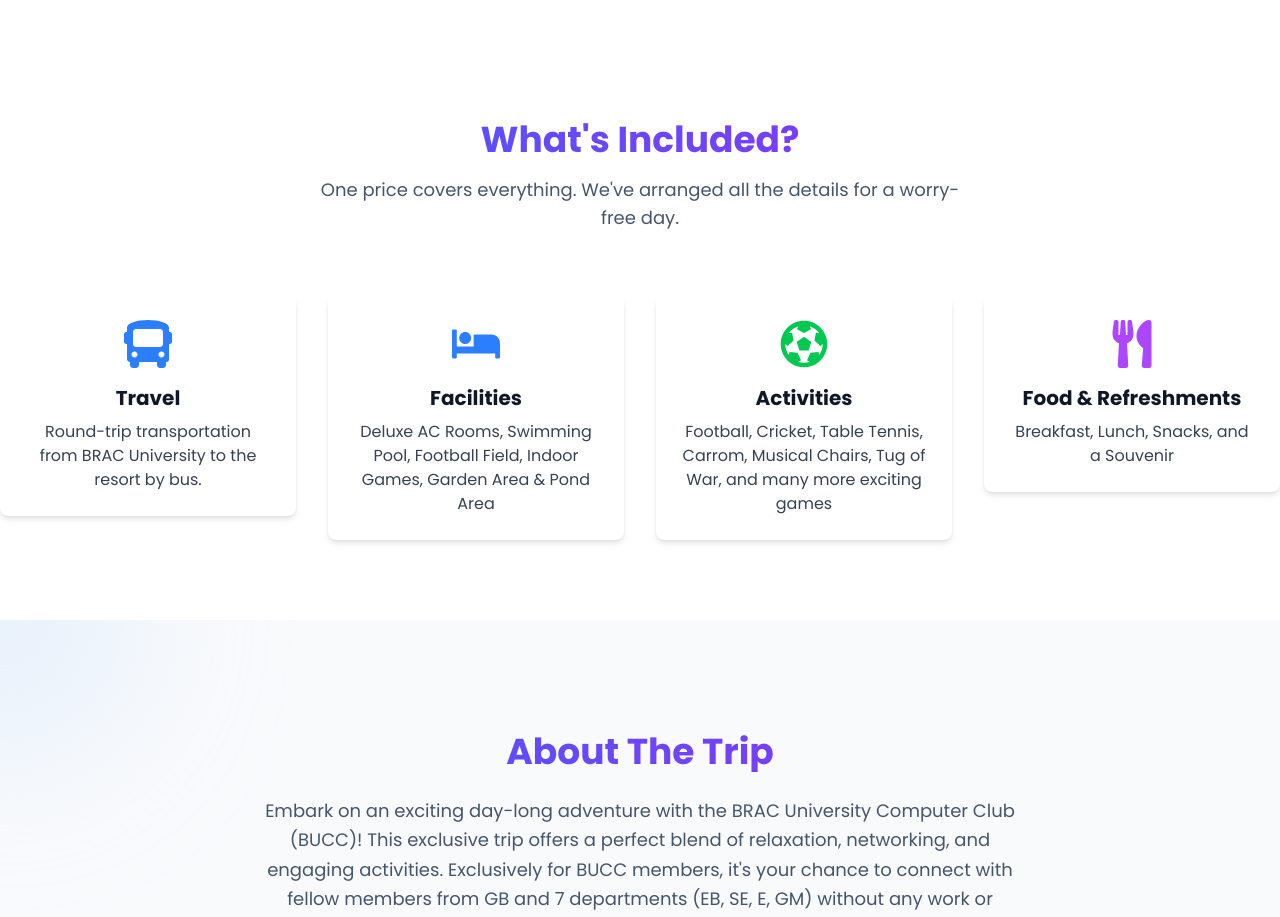
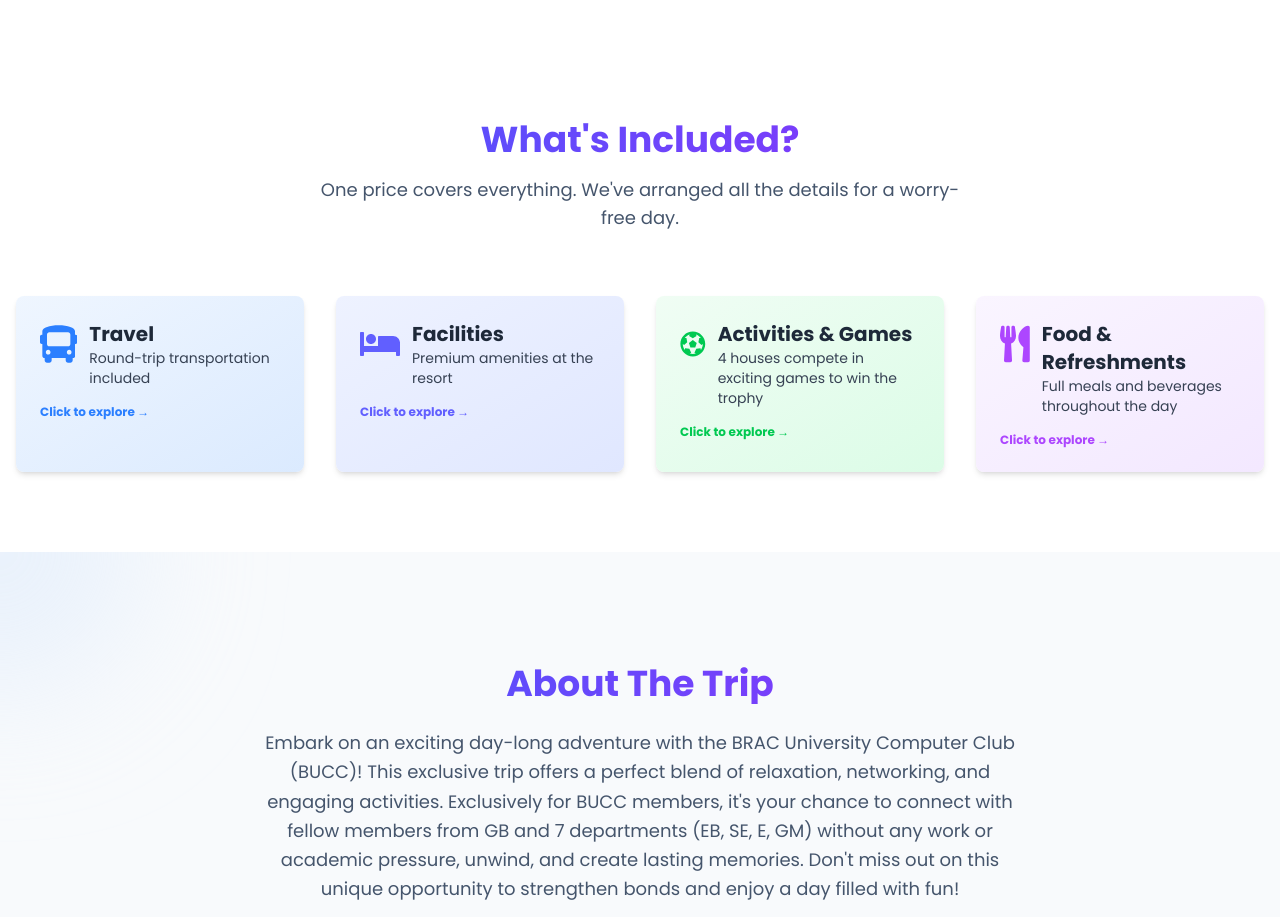
Before and after one commit to hh-abir/bucc-day-trip-2025, a Next.js app: page / in a window 1280 px wide. Shown: the part 1520-2437 px from the top of the page. Built offline with nearby package versions, Linux system fonts and the light colour scheme.

Commit message:
fghfghrt

```diff
--- a/app/components/WhatsIncluded.tsx
+++ b/app/components/WhatsIncluded.tsx
@@ -1,10 +1,9 @@
 'use client';
 
-import React from 'react';
-import IncludedCard from './IncludedCard';
-import { motion } from 'framer-motion';
+import React, { useState } from 'react';
+import { motion, AnimatePresence } from 'framer-motion';
 import { useInView } from 'react-intersection-observer';
-import { FaBed, FaFutbol, FaUtensils, FaBus } from 'react-icons/fa';
+import { FaBed, FaFutbol, FaUtensils, FaBus, FaTimes } from 'react-icons/fa';
 
 const WhatsIncluded = () => {
   const [ref, inView] = useInView({
@@ -12,58 +11,322 @@
     threshold: 0.1,
   });
 
+  // --- Card types (declare before using selectedCard) ---
+  type FoodSection = { label: string; items: string[] };
+  type FoodContent = {
+    breakfast: FoodSection;
+    lunch: FoodSection;
+    snacks: FoodSection;
+  };
+
+  type Activity = { name: string; desc: string; obstacles?: string[] };
+
+  type Card =
+    | {
+        id: 'travel' | 'facilities';
+        icon: React.ReactNode;
+        title: string;
+        bgGradient: string;
+        accentColor: string;
+        borderColor: string;
+        description: string;
+        content: string[];
+      }
+    | {
+        id: 'activities';
+        icon: React.ReactNode;
+        title: string;
+        bgGradient: string;
+        accentColor: string;
+        borderColor: string;
+        description: string;
+        content: Activity[];
+      }
+    | {
+        id: 'food';
+        icon: React.ReactNode;
+        title: string;
+        bgGradient: string;
+        accentColor: string;
+        borderColor: string;
+        description: string;
+        content: FoodContent;
+      };
+
+  const [selectedCard, setSelectedCard] = useState<Card['id'] | null>(null);
+
   const cardVariants = {
     hidden: { opacity: 0, y: 50 },
     visible: { opacity: 1, y: 0 },
   };
 
+  const drawerVariants = {
+    hidden: { x: '100%', opacity: 0 },
+    visible: { x: 0, opacity: 1 },
+    exit: { x: '100%', opacity: 0 },
+  };
+
+  const overlayVariants = {
+    hidden: { opacity: 0 },
+    visible: { opacity: 1 },
+    exit: { opacity: 0 },
+  };
+
+  const cards = [
+    {
+      id: 'travel',
+      icon: <FaBus className="w-12 h-12 text-blue-500" />,
+      title: 'Travel',
+      bgGradient: 'from-blue-50 to-blue-100',
+      accentColor: 'text-blue-500',
+      borderColor: 'border-blue-200',
+      description: 'Round-trip transportation included',
+      content: [
+        'Depart from BRAC University',
+        'Enjoy comfortable bus ride to the resort with fellow BUCCians',
+        'Return to campus at end of day',
+      ],
+    },
+    {
+      id: 'facilities',
+      icon: <FaBed className="w-12 h-12 text-indigo-500" />,
+      title: 'Facilities',
+      bgGradient: 'from-indigo-50 to-indigo-100',
+      accentColor: 'text-indigo-500',
+      borderColor: 'border-indigo-200',
+      description: 'Premium amenities at the resort',
+      content: [
+        'Deluxe Air-Conditioned Rooms',
+        'Swimming Pool',
+        'Football Field',
+        'Indoor Games Area',
+        'Garden & Pond Area',
+      ],
+    },
+    {
+      id: 'activities',
+      icon: <FaFutbol className="w-12 h-12 text-green-500" />,
+      title: 'Activities & Games',
+      bgGradient: 'from-green-50 to-green-100',
+      accentColor: 'text-green-500',
+      borderColor: 'border-green-200',
+      description: '4 houses compete in exciting games to win the trophy',
+      content: [
+        {
+          name: 'Teams',
+          desc: "There are 4 houses (teams) and you will be sorted in a house randomly. Don't worry, the magical hat will place you in the best house. You have to compete in a series of games and win points for your house to lift the trophy.",
+        },
+        {
+          name: 'First game: Simon Says',
+          desc: 'A typical Simon Says Game where you have to listen to what Simon says if you wanna survive to the end.',
+        },
+        {
+          name: 'Second game: Tara 3Kana 1Machi',
+          desc: 'A traditional KanaMachi game with a twist. Where in a designated round area and there will be 3 Kanas (eyes will be blinded through clothing) and 1 Machi. The machi has to survive a given time in that circle to win.',
+        },
+        {
+          name: 'Final game: Not your typical relay race',
+          // Explicitly updated description as requested
+          desc: "Male Female Combine 5 x 100 m Race. All four teams will participate side by side. Facing challenges and obstacles set by opponent teams and has to come out victorious after completing every hardship on the track. The races are both team and individual based.",
+          obstacles: [
+            'Murog Lorai - Show that you are not a brac Murgi',
+            'Third leg Race - Your partner is not always your friend',
+            "Carry the Bhoja - Let's see your strength, the bhoja might be a little too much for you",
+            'Go straight - A balance race that will test your endurance',
+            'Human Train - Our childhood game with a dirty twist that will make you cry',
+          ],
+        },
+      ],
+    },
+    {
+      id: 'food',
+      icon: <FaUtensils className="w-12 h-12 text-purple-500" />,
+      title: 'Food & Refreshments',
+      bgGradient: 'from-purple-50 to-purple-100',
+      accentColor: 'text-purple-500',
+      borderColor: 'border-purple-200',
+      description: 'Full meals and beverages throughout the day',
+      content: {
+        breakfast: {
+          label: '🌅 Breakfast',
+          items: ['Dim Khichuri', 'Juice (small)', 'Water (Bottled)'],
+        },
+        lunch: {
+          label: '🍽️ Lunch',
+          items: [
+            'Polao',
+            'Chicken Roast (1/4th)',
+            'Beef/Chicken Curry/Fish Fry',
+            'Boiled Egg',
+            'Chinese Vegetables',
+            'Salad',
+            'Firni/Doi',
+            'Soft Drinks',
+            'Water (Bottled)',
+          ],
+        },
+        snacks: {
+          label: '🥤 Snacks',
+          items: ['Chicken Sandwich', 'Veg Pakora', 'Tea', 'Water (Bottled)'],
+        },
+      },
+    },
+  ];
+
+  const typedCards: Card[] = cards as unknown as Card[];
+
+  const getCard = (id: Card['id'] | null): Card | undefined => typedCards.find((c) => c.id === id);
+  const activeCard = getCard(selectedCard);
+
   return (
     <section id="whats-included" className="py-20 bg-white text-gray-900" ref={ref}>
-      <div className="container mx-auto">
+      <div className="container mx-auto px-4">
         <motion.div
           initial={{ opacity: 0, y: 20 }}
           animate={inView ? { opacity: 1, y: 0 } : {}}
           transition={{ duration: 0.6 }}
           className="text-center mb-12 md:mb-16"
         >
-          <h2 className="text-3xl md:text-4xl font-bold text-center mb-4 bg-clip-text text-transparent bg-gradient-to-r from-blue-600 to-purple-600 font-platform-bold">
+          <h2 className="text-3xl md:text-4xl font-bold text-center mb-4 bg-clip-text text-transparent bg-gradient-to-r from-blue-600 to-purple-600">
             What&apos;s Included?
           </h2>
           <p className="text-lg text-slate-600 max-w-2xl mx-auto">
             One price covers everything. We&apos;ve arranged all the details for a worry-free day.
           </p>
         </motion.div>
+
         <div className="grid grid-cols-1 md:grid-cols-2 lg:grid-cols-4 gap-8">
-          <motion.div variants={cardVariants} initial="hidden" animate={inView ? 'visible' : 'hidden'} transition={{ duration: 0.5, delay: 0.1 }}>
-            <IncludedCard
-              icon={<FaBus className="w-12 h-12 text-blue-500" />}
-              title="Travel"
-              description="Round-trip transportation from BRAC University to the resort by bus."
-            />
-          </motion.div>
-          <motion.div variants={cardVariants} initial="hidden" animate={inView ? 'visible' : 'hidden'} transition={{ duration: 0.5, delay: 0.2 }}>
-            <IncludedCard
-              icon={<FaBed className="w-12 h-12 text-blue-500" />}
-              title="Facilities"
-              description="Deluxe AC Rooms, Swimming Pool, Football Field, Indoor Games, Garden Area & Pond Area"
-            />
-          </motion.div>
-          <motion.div variants={cardVariants} initial="hidden" animate={inView ? 'visible' : 'hidden'} transition={{ duration: 0.5, delay: 0.3 }}>
-            <IncludedCard
-              icon={<FaFutbol className="w-12 h-12 text-green-500" />}
-              title="Activities"
-              description="Football, Cricket, Table Tennis, Carrom, Musical Chairs, Tug of War, and many more exciting games"
-            />
-          </motion.div>
-          <motion.div variants={cardVariants} initial="hidden" animate={inView ? 'visible' : 'hidden'} transition={{ duration: 0.5, delay: 0.4 }}>
-            <IncludedCard
-              icon={<FaUtensils className="w-12 h-12 text-purple-500" />}
-              title="Food & Refreshments"
-              description="Breakfast, Lunch, Snacks, and a Souvenir"
-            />
-          </motion.div>
+          {cards.map((card, idx) => (
+            <motion.div
+              key={card.id}
+              variants={cardVariants}
+              initial="hidden"
+              animate={inView ? 'visible' : 'hidden'}
+              transition={{ duration: 0.5, delay: idx * 0.1 }}
+              className="cursor-pointer"
+              onClick={() => setSelectedCard(card.id as Card['id'])}
+            >
+              <div
+                className={`bg-gradient-to-br ${card.bgGradient} rounded-lg p-6 shadow-md hover:shadow-lg transition-shadow h-full`}
+              >
+                <div className="flex items-start gap-3 mb-3">
+                  {card.icon}
+                  <div>
+                    <h3 className="text-xl font-semibold text-gray-800">{card.title}</h3>
+                    <p className="text-sm text-gray-700">{card.description}</p>
+                  </div>
+                </div>
+                <div className={`text-xs font-semibold ${card.accentColor} mt-4 flex items-center gap-2`}>
+                  Click to explore →
+                </div>
+              </div>
+            </motion.div>
+          ))}
         </div>
       </div>
+
+      {/* Side Drawer */}
+      <AnimatePresence>
+        {selectedCard && (
+          <>
+            {/* Overlay */}
+            <motion.div
+              variants={overlayVariants}
+              initial="hidden"
+              animate="visible"
+              exit="exit"
+              onClick={() => setSelectedCard(null)}
+              className="fixed inset-0 bg-black/40 z-40"
+            />
+
+            {/* Drawer */}
+            <motion.div
+              variants={drawerVariants}
+              initial="hidden"
+              animate="visible"
+              exit="exit"
+              transition={{ type: 'spring', damping: 25, stiffness: 200 }}
+              className="fixed right-0 top-0 h-full w-full sm:w-96 bg-white shadow-2xl z-50 overflow-y-auto"
+            >
+              {activeCard && (
+                <div className="">
+                  {/* Header */}
+                  <div
+                    className={`bg-gradient-to-r ${activeCard.bgGradient} p-6 sticky top-0 z-10 flex items-center justify-between`}
+                  >
+                    <div className="flex items-center gap-3">
+                      {activeCard.icon}
+                      <h2 className="text-2xl font-bold text-gray-800">
+                        {activeCard.title}
+                      </h2>
+                    </div>
+                    <button
+                      onClick={() => setSelectedCard(null)}
+                      className="p-2 hover:bg-white/20 rounded-full transition"
+                    >
+                      <FaTimes className="w-5 h-5 text-gray-700" />
+                    </button>
+                  </div>
+
+                  {/* Content */}
+                  <div className="p-6">
+                    {activeCard.id === 'food' ? (
+                      <div className="space-y-6">
+                        {Object.keys(activeCard.content).map((key) => {
+                          const section = activeCard.content[key as keyof FoodContent];
+                          return (
+                            <div key={key}>
+                              <p className="font-semibold text-gray-800 mb-2 text-lg">{section.label}</p>
+                              <div className="space-y-2">
+                                {section.items.map((item, idx) => (
+                                  <p key={idx} className="text-sm text-gray-700 flex items-center gap-2 ml-2">
+                                    <span className={activeCard.accentColor}>→</span> {item}
+                                  </p>
+                                ))}
+                              </div>
+                            </div>
+                          );
+                        })}
+                      </div>
+                    ) : activeCard.id === 'activities' ? (
+                      <div className="space-y-6">
+                        {activeCard.content.map((activity, idx) => (
+                          <div key={idx}>
+                            <p className="font-semibold text-gray-800 mb-1 text-lg">{activity.name}</p>
+                            <p className="text-sm text-gray-700 mb-2">{activity.desc}</p>
+                            {activity.obstacles && (
+                              /* Changed to Ordered List (ol) for numbering */
+                              <ol className="space-y-1 ml-3">
+                                {activity.obstacles.map((obstacle, obstIdx) => (
+                                  <li key={obstIdx} className="text-xs text-gray-700 flex items-start gap-2">
+                                    {/* Display Number instead of Bullet */}
+                                    <span className={`${activeCard.accentColor} font-bold min-w-[12px]`}>
+                                      {obstIdx + 1}.
+                                    </span>
+                                    <span>{obstacle}</span>
+                                  </li>
+                                ))}
+                              </ol>
+                            )}
+                          </div>
+                        ))}
+                      </div>
+                    ) : (
+                      <div className="space-y-3">
+                        {activeCard.content.map((item, idx) => (
+                          <p key={idx} className="text-sm text-gray-700 flex items-center gap-2 ml-2">
+                            <span className={activeCard.accentColor}>→</span> {item}
+                          </p>
+                        ))}
+                      </div>
+                    )}
+                  </div>
+                </div>
+              )}
+            </motion.div>
+          </>
+        )}
+      </AnimatePresence>
     </section>
   );
 };
```
